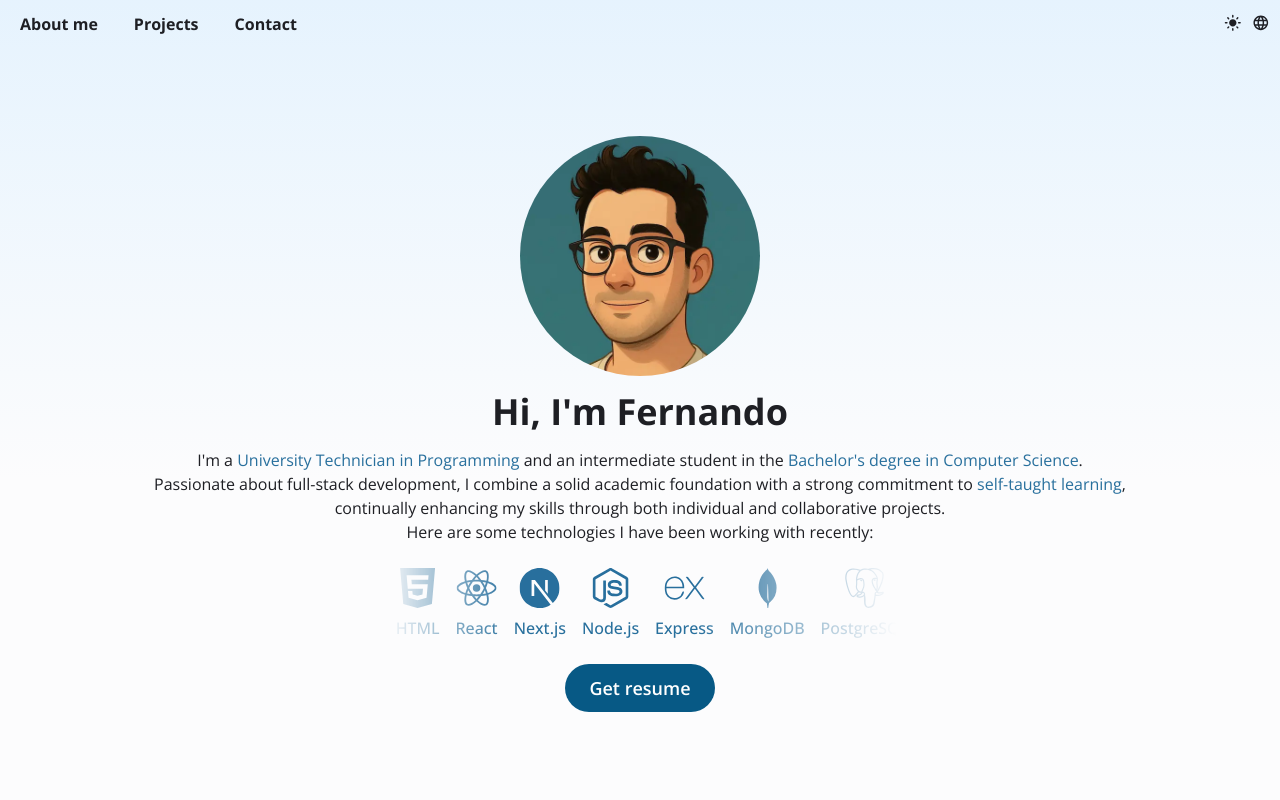
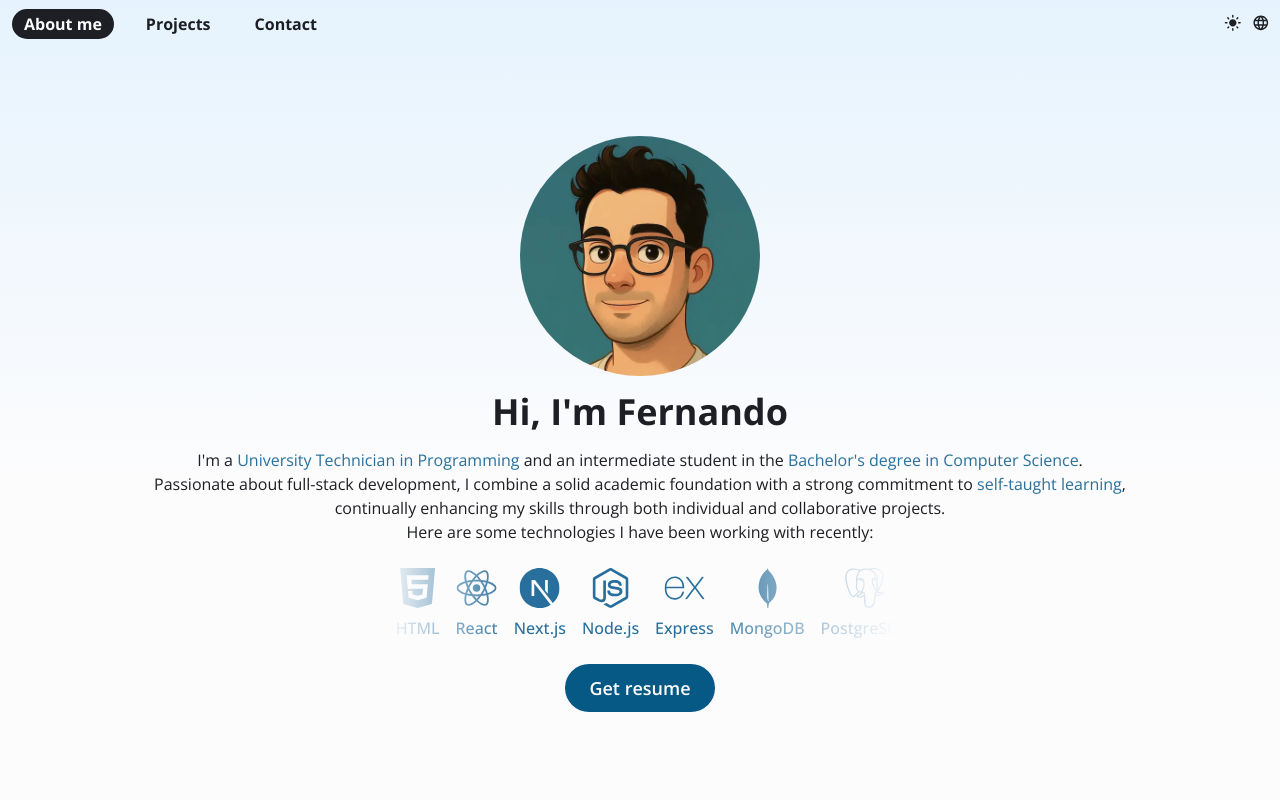
Before and after one commit to fernandobouchet/fernandobouchet.github.io, a Next.js app: page / in a window 1280 px wide. Shown: the top 800 px of the page. Built offline with nearby package versions, Linux system fonts and the light colour scheme.

Commit message:
feat: update 'header' style

```diff
--- a/components/header/header.tsx
+++ b/components/header/header.tsx
@@ -9,9 +9,7 @@ const Header = () => {
   return (
     <header
       className={`fixed top-0 right-0 w-full flex h-12 z-50 p-3 transition-all ${
-        isScrolled
-          ? "bg-background shadow-xs dark:shadow-gray-800"
-          : "bg-transparent"
+        isScrolled && "backdrop-blur-sm bg-background/50 shadow-sm"
       }`}
     >
       <Nav />
--- a/components/header/nav-item.tsx
+++ b/components/header/nav-item.tsx
@@ -20,10 +20,10 @@ const NavItem = ({ title, link }: Props) => {
     <Link
       href={href}
       onClick={handleOnClick}
-      className={`py-1 px-2 rounded-full transition-all ${
+      className={`py-1 px-3 rounded-full transition-all ${
         activeSection === link.toLowerCase()
           ? "bg-foreground text-background"
-          : ""
+          : "hover:bg-foreground/10 text-foreground"
       }`}
     >
       {title}
--- a/hooks/useNavBar.ts
+++ b/hooks/useNavBar.ts
@@ -8,7 +8,7 @@ export function useNavbar() {
     const scrollPosition = window.scrollY;
 
     if (scrollPosition === 0) {
-      setActiveSection("");
+      setActiveSection("about");
       setIsScrolled(false);
       return;
     }
```
